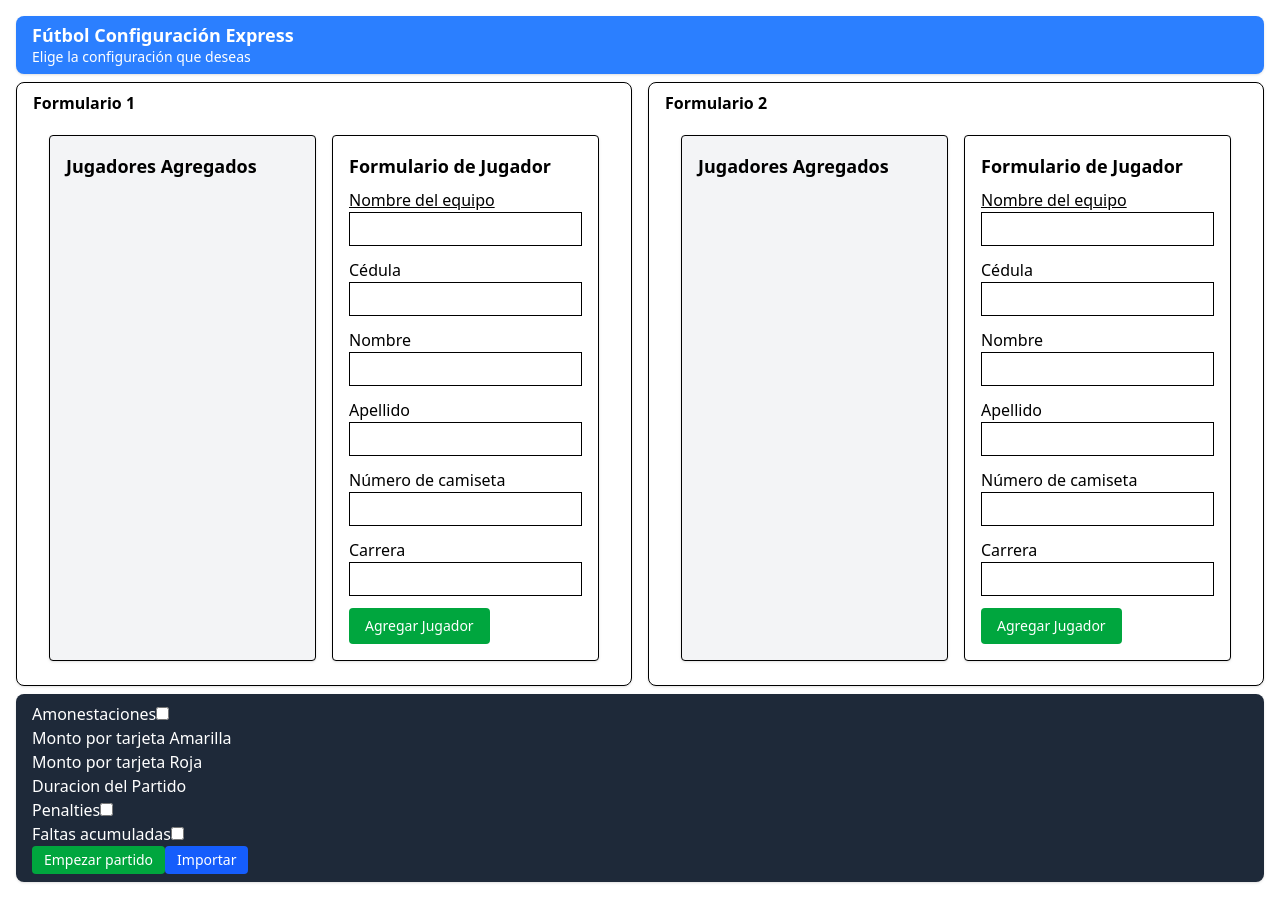
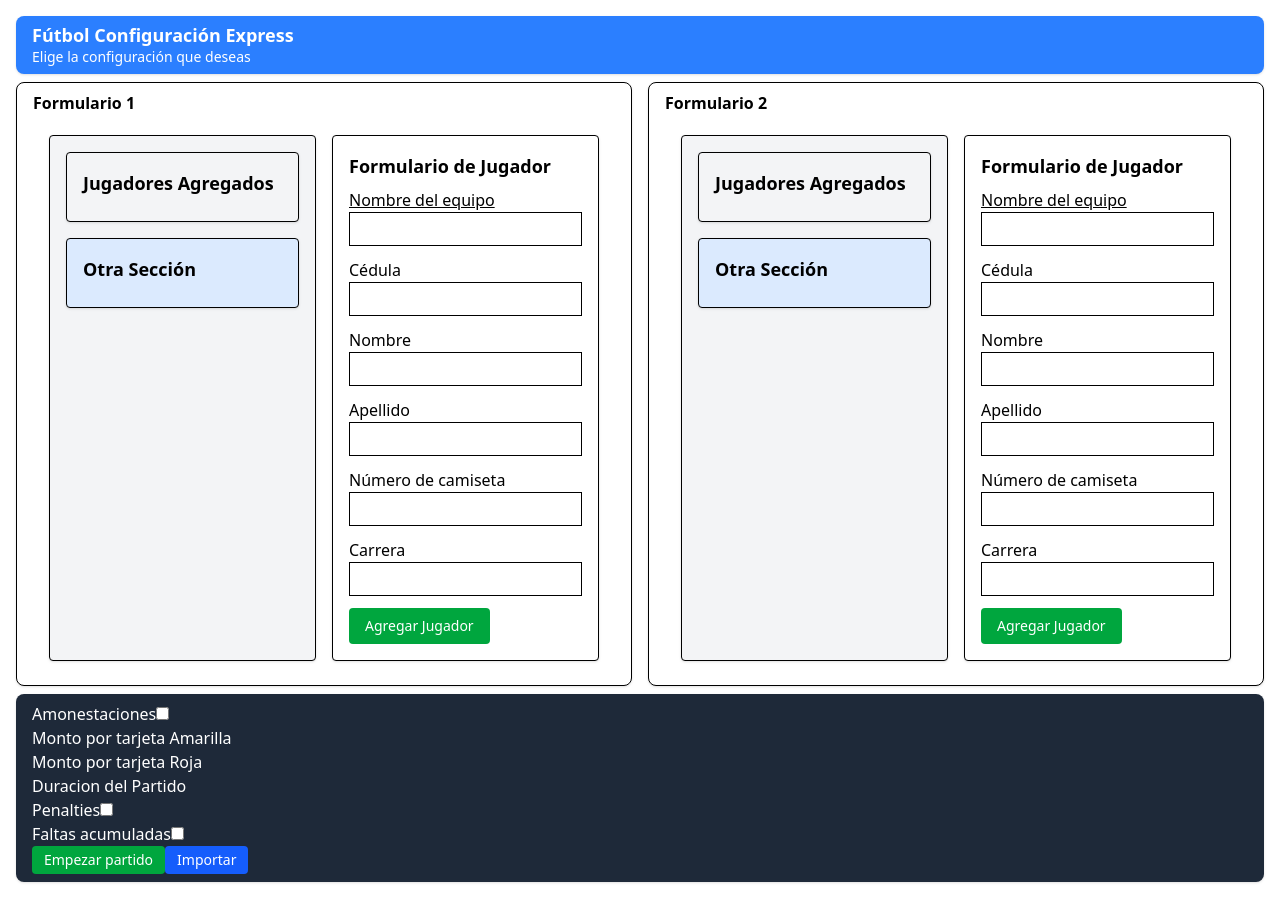
Before and after one commit to xdevofc/MatchVault, a React (Vite) app in the folder MatchVault/: page /express-futbol-config in a window 1280 px wide. Built offline with nearby package versions, Linux system fonts and the light colour scheme.

Commit message:
Registering players

```diff
--- a/MatchVault/src/pages/Futbol/RegisterPlayers.tsx
+++ b/MatchVault/src/pages/Futbol/RegisterPlayers.tsx
@@ -1,6 +1,44 @@
 import type React from "react";
+import { useEffect, useState } from "react";
 
 function RegisterPlayers() : React.JSX.Element{
+
+
+    const [nombreJugador, setNombreJugador] = useState("Nombre");
+    const [apellido, setApellido] = useState("Apellido");
+    const [cedula, setCedula] = useState("Cedula");
+    const [nroCamiseta, setNroCamiseta] = useState(0);
+    const [carrera, setCarrera] = useState("Nombre");
+
+
+
+    const [jugadores, setJugadores] = useState<Array<{
+        nombreJugador: string,
+        apellido: string,
+        cedula: string,
+        nroCamiseta: number,
+        carrera: string
+    }>>([])
+
+
+    function handleAgregarJugador(): void{
+
+        const nuevoJugador = {
+            nombreJugador,
+            apellido,
+            cedula,
+            nroCamiseta,
+            carrera
+        }
+
+
+        setJugadores(prev => [...prev, nuevoJugador])
+
+    }
+
+    useEffect( ()=> {
+        console.log(jugadores)
+    },[jugadores])
 
     return (
         <>
@@ -8,8 +46,19 @@ function RegisterPlayers() : React.JSX.Element{
         {/* Div del Listado de agregados */}
         <div className="bg-gray-100 p-4 rounded shadow border">
             {/* Aquí iría el listado de jugadores agregados */}
+            <div className="grid grid-rows-2 grid-cols-1 gap-4">
+            <div className="bg-gray-100 p-4 rounded shadow border">
+                {/* Aquí iría el listado de jugadores agregados */}
                 <h2 className="text-lg font-semibold mb-2">Jugadores Agregados</h2>
                 {/* ...Listado dinámico aquí... */}
+            </div>
+
+            <div className="bg-blue-100 p-4 rounded shadow border">
+                {/* Aquí podrías poner otro contenido si es necesario */}
+                <h2 className="text-lg font-semibold mb-2">Otra Sección</h2>
+                {/* ...Contenido adicional aquí... */}
+            </div>
+            </div>
         </div>
 
         {/* Div del Form */}
@@ -23,30 +72,39 @@ function RegisterPlayers() : React.JSX.Element{
 
             <div>
                 <label htmlFor="cedula" className="block">Cédula</label>
-                    <input name="cedula" type="text" className="border px-2 py-1 w-full"/>
+                <input name="cedula" type="text" className="border px-2 py-1 w-full"
+                onChange={e => setCedula(e.target.value)}/>
             </div>
 
             <div>
                 <label htmlFor="nombre" className="block">Nombre</label>
-                    <input name="nombre" type="text" className="border px-2 py-1 w-full"/>
+                <input name="nombre" type="text" className="border px-2 py-1 w-full"
+                onChange={e => setNombreJugador(e.target.value)}/>
             </div>
 
             <div>
                 <label htmlFor="apellido" className="block">Apellido</label>
-                    <input name="apellido" type="text" className="border px-2 py-1 w-full"/>
+                <input name="apellido" type="text" className="border px-2 py-1 w-full"
+                onChange={e => setApellido(e.target.value)}/>
             </div>
 
             <div>
                 <label htmlFor="numero-camiseta" className="block">Número de camiseta</label>
-                    <input name="numero-camiseta" type="text" className="border px-2 py-1 w-full"/>
+                <input name="numero-camiseta" type="text" className="border px-2 py-1 w-full"
+                onChange={e => setNroCamiseta(parseInt(e.target.value))}/>
             </div>
 
             <div>
                 <label htmlFor="carrera" className="block">Carrera</label>
-                    <input name="carrera" type="text" className="border px-2 py-1 w-full"/>
+                <input name="carrera" type="text" className="border px-2 py-1 w-full"
+                onChange={e => setCarrera(e.target.value)}/>
             </div>
 
-                <button className="bg-green-600 px-4 py-2 rounded text-white text-sm">Agregar Jugador</button>
+            <button className="bg-green-600 px-4 py-2 rounded text-white text-sm"
+            onClick={e => {
+                e.preventDefault()
+                handleAgregarJugador()
+            }}>Agregar Jugador</button>
             </form>
         </div>
 
```
Lines whose indentation alone changed are shown as unchanged.
